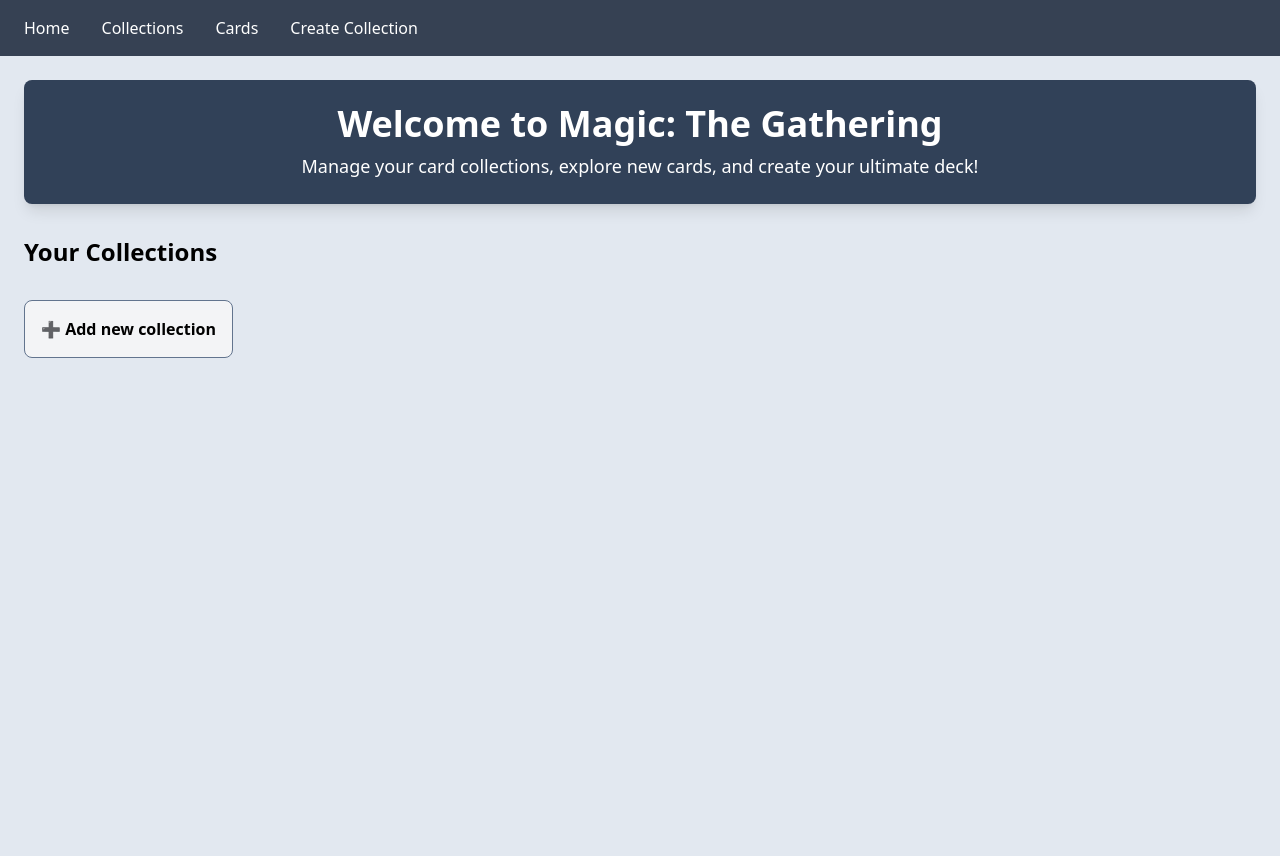
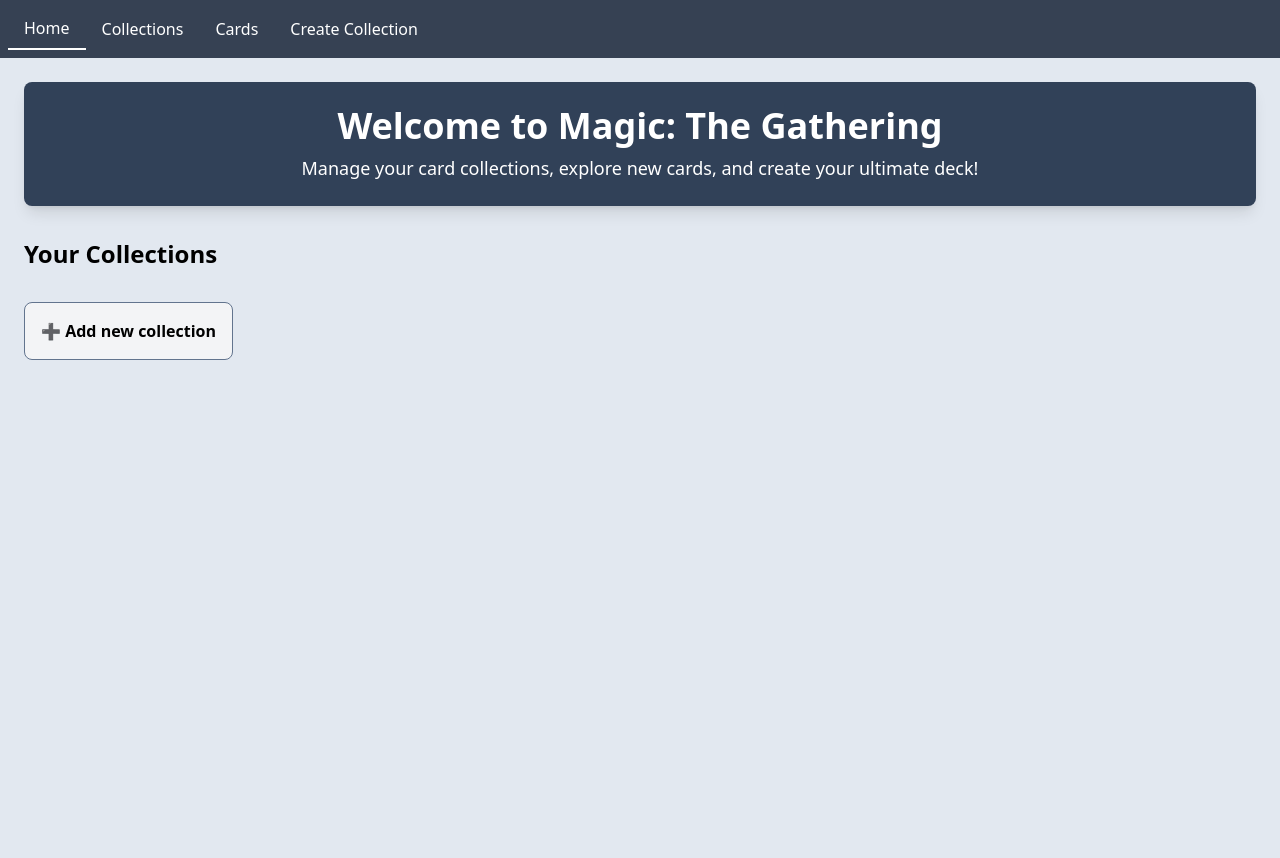
Before and after one commit to cirnemiro/magic-the-gathering, a Next.js app: page / in a window 1280 px wide. Built offline with nearby package versions, Linux system fonts and the light colour scheme.

Commit message:
nav layout

```diff
--- a/src/ui/components/sections/NavBar/NavBar.tsx
+++ b/src/ui/components/sections/NavBar/NavBar.tsx
@@ -1,4 +1,6 @@
+"use client";
 import Link from "next/link";
+import { usePathname } from "next/navigation";
 
 const links = [
   {
@@ -20,13 +22,20 @@
 ];
 
 export default function NavBar() {
+  const pathname = usePathname();
+
   return (
-    <nav className="bg-gray-700 p-2 flex  items-center">
+    <nav
+      className="bg-gray-700 p-2 flex items-center"
+      aria-label="Main navigation"
+    >
       {links.map((link) => (
         <Link
           key={link.name}
           href={link.href}
-          className="block py-2 px-4 text-white hover:bg-gray-700"
+          className={`py-2 px-4 text-white hover:bg-gray-600 ${
+            pathname === link.href ? "border-b-2 border-white" : ""
+          }`}
         >
           {link.name}
         </Link>
```
